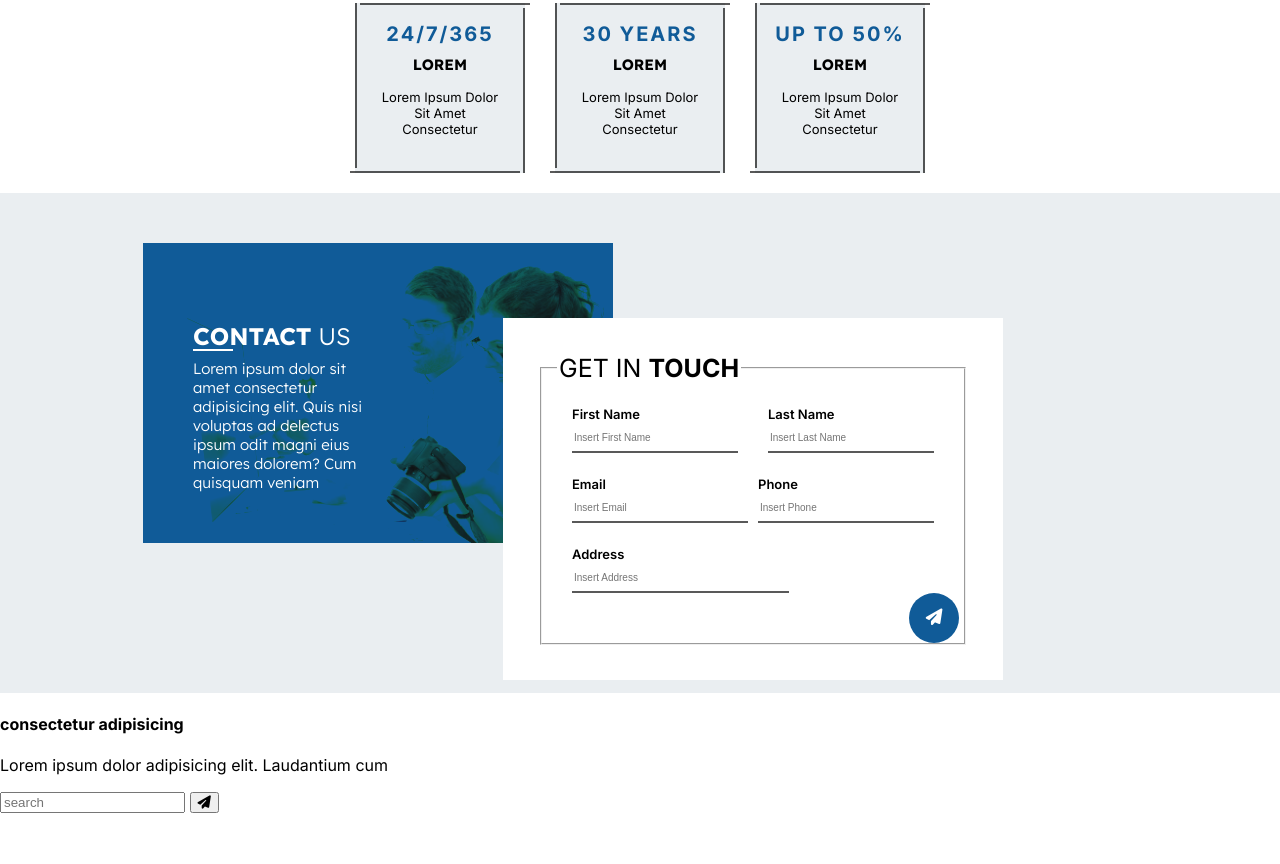
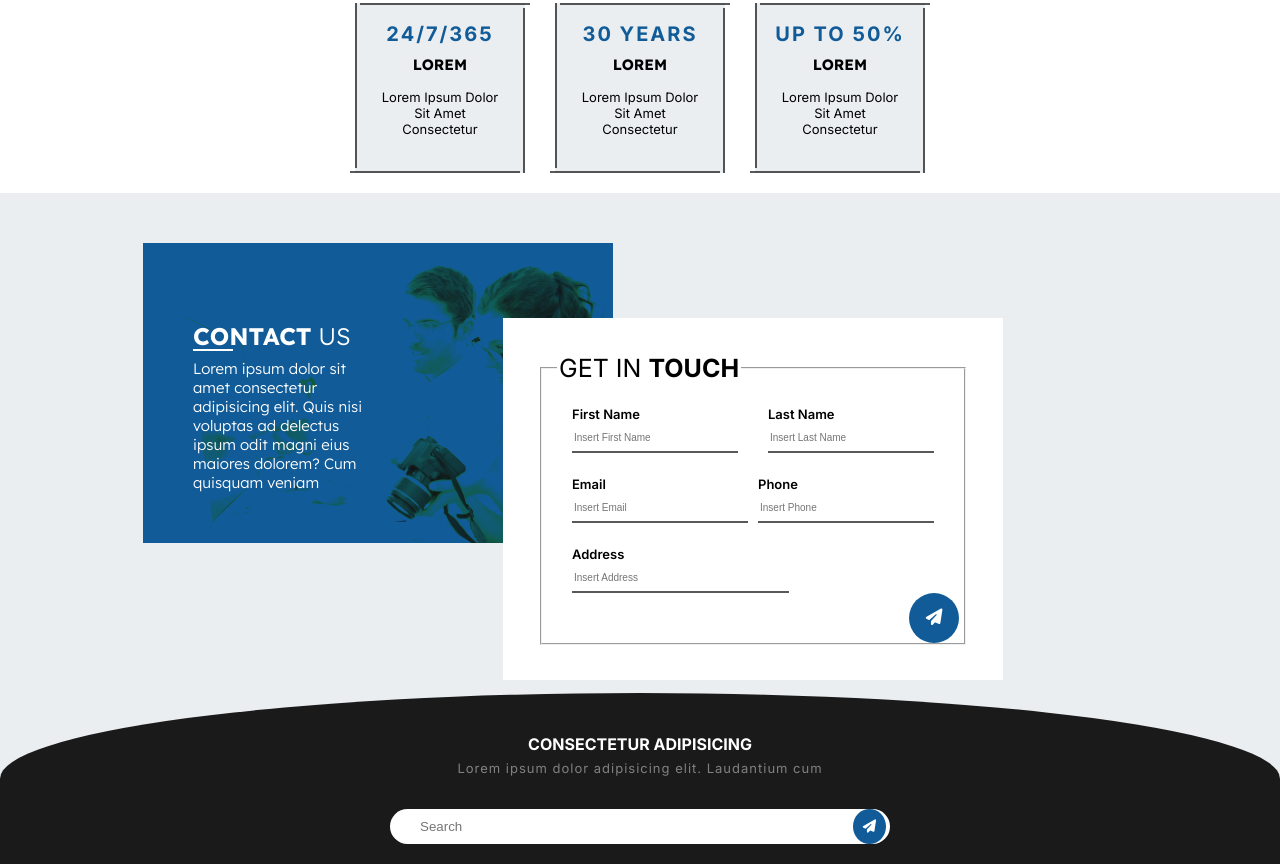
Before and after one commit to Ezmad-Ze/Internship_assignment_one, a website: page index.html in a window 1280 px wide. Shown: the part 2048-2912 px from the top of the page. Before the commit the page ends 2861 px from the top, so only its background shows below. Drawn offline with nearby package versions, Linux system fonts and the light colour scheme; files that its build step writes are made by us from their sources.

Commit message:
styling search section

```diff
--- a/app/scss/components/_index.scss
+++ b/app/scss/components/_index.scss
@@ -6,3 +6,4 @@
 @forward "provide";
 @forward "why";
 @forward "contact";
+@forward "search";
--- /dev/null
+++ b/app/scss/components/search.scss
@@ -0,0 +1,62 @@
+@use "../util" as *;
+
+.search {
+  background-color: var(--blue-grey);
+  &__background {
+    background-color: var(--background-black);
+    border-radius: 50% 50% 0 0 / 50% 50% 0 0;
+    padding: rem(20);
+    display: flex;
+    flex-direction: column;
+    justify-content: center;
+    align-items: center;
+    gap: rem(20);
+    color: var(--white);
+    &--text {
+      display: flex;
+      flex-direction: column;
+      justify-content: center;
+      align-items: center;
+      &--title {
+        text-transform: uppercase;
+      }
+      &--desc {
+        margin-top: rem(-15);
+        font-size: rem(13);
+        color: grey;
+        letter-spacing: 1px;
+      }
+    }
+    &--input {
+      background-color: var(--white);
+      width: 80%;
+      max-width: rem(500);
+      padding-left: rem(10);
+      padding-right: rem(4);
+      border-radius: rem(20);
+      display: flex;
+      & > input {
+        width: 100%;
+        border: none;
+        border-top-left-radius: rem(20);
+        border-bottom-left-radius: rem(20);
+        padding-left: rem(20);
+        &:focus {
+          outline: none;
+        }
+        &::placeholder {
+          text-transform: capitalize;
+        }
+      }
+      & > button {
+        border-radius: 50%;
+        border: none;
+        background-color: var(--blue);
+        padding: rem(10);
+        & > i {
+          color: var(--white);
+        }
+      }
+    }
+  }
+}
```
Also changed, not shown: app/scss/components/contact.scss (+0 -215 lines).
